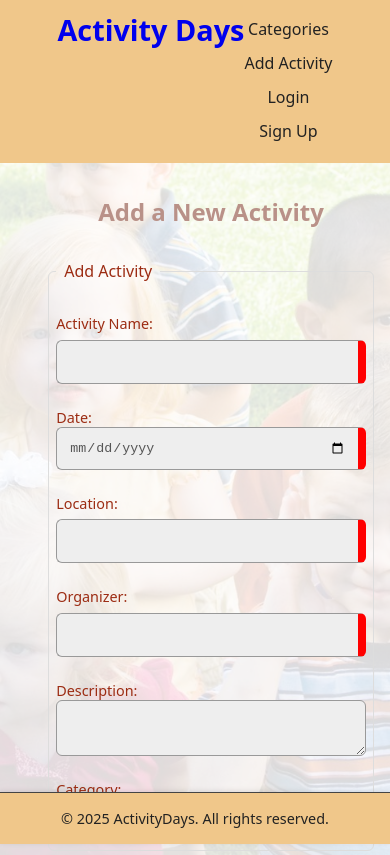
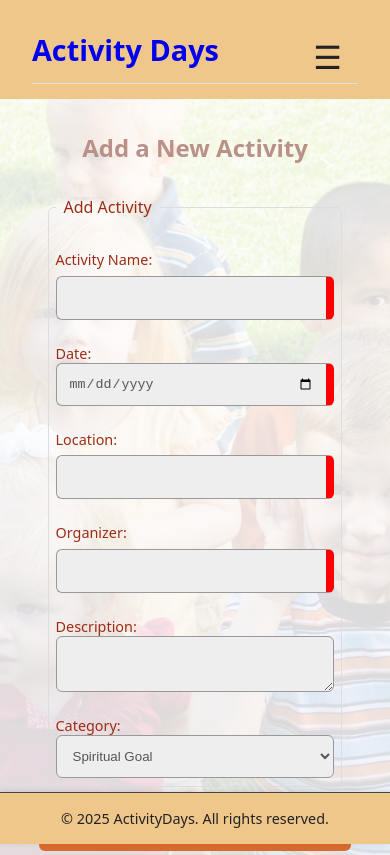
Before and after one commit to juliwhite/ActivityDays, a website: page frontend/add-activity.html in a window 390 px wide. Shown: the top 855 px of the page. Drawn offline with Linux system fonts and the light colour scheme; files whose address does not match are found by name.

Commit message:
add mobile style. fix add-activity(only admin)

```diff
--- a/frontend/css/style.css
+++ b/frontend/css/style.css
@@ -24,10 +24,6 @@ main{
 header{
 	background:#f0c78a;
 	padding:1rem 2rem;
-	display:flex;
-	justify-content:space-between;
-	align-items:center;
-    flex-wrap: wrap;
     position: relative;
     z-index: 10;
 }
@@ -40,15 +36,13 @@ header .logo {
 
 .navbar{
     display:flex;
-    justify-content: flex-end;
-    flex: 1 1 auto;
-    /*justify-content: space-between;
+    justify-content: space-between;
     align-items: center;
-    padding: 1rem 2rem;
-    gap:1rem; */
+    width: 100%;
 }
 
 .logo {
+    margin-right: auto;
     font-weight: bold;
     text-decoration: none;
 }
@@ -135,21 +129,72 @@ footer{
     align-items:center
 }
 
-@media (max-width:600px){
-    main{ margin:1rem;
+/* --- Responsive Navigation --- */
+.menu-toggle {
+  display: none;
+  background: none;
+  border: none;
+  font-size: 2rem;
+  color: #222;
+  cursor: pointer;
+  line-height: 1;
+  transition: transform 0.3s ease;
+}
+
+@media (max-width:768px){
+    /*main{ margin:1rem;
         padding:1rem
-    }
+    } */
     header{
         flex-direction: column;
+        align-items: flex-start;
+    }
+
+    .navbar {
+        width: 100%;
+        display: flex;
         align-items: center;
-        text-align: center;
-        /*padding:.6rem 1rem*/
+        justify-content: space-between;
+        position: relative;
+    }
+
+    .menu-toggle {
+        display: block;
+        order: 2;
+        z-index: 11;
     }
 
     .nav-links {
+        position: absolute;
+        top: 100%;
+        left: 0;
+        right: 0;
         flex-direction: column;
-        gap: 0.75rem;
-        margin-top: 0.5rem;
+        align-items: center;
+        justify-content: flex-start;
+        width: 100%;
+        background-color: #fcf9ee;
+        border-top: 1px solid rgba(0,0,0,0.1);
+        text-align: center;
+        overflow: hidden;
+        max-height: 0;
+        transition: max-height 0.4s ease;
+        z-index: 10;
+    }
+
+    .nav-links.show {
+        max-height: 300px;
+    }
+
+    .nav-links li {
+        padding: 0.75rem 0;
+        width: 100%;
+        text-align: center;
+    }
+
+    /* When open, rotate the icon (optional visual touch) */
+    .menu-toggle.active {
+        transform: rotate(90deg);
     }
 }
 
@@ -246,15 +291,6 @@ footer{
     display:flex;
     justify-content:center;
     align-items:center
-}
-
-@media (max-width:600px){
-    main{ margin:1rem;
-        padding:1rem
-    }
-    header{
-        padding:.6rem 1rem
-    }
 }
 
 /* Cards container */
--- a/frontend/js/add-activity.js
+++ b/frontend/js/add-activity.js
@@ -6,10 +6,10 @@ const API_BASE = import.meta.env.VITE_API_URL || 'http://localhost:5000';
 // Prevent access if not logged in
 const token = localStorage.getItem('token');
 if (!token) {
-  messageEl.textContent = '⚠️ You must be logged in to add an activity.';
+  messageEl.textContent = '⚠️ Only Admin can add an activity.';
   messageEl.style.color = 'red';
   form.style.display = 'none'; // hide form
-  window.location.href = '/login.html'; // redirect to login form
+  //window.location.href = '/login.html'; // redirect to login form
 } else {
 
 form.addEventListener('submit', async (e) => {
--- a/frontend/js/main.js
+++ b/frontend/js/main.js
@@ -6,7 +6,9 @@ async function loadPartials() {
   if (headerEl) {
     const header = await fetch('/partials/header.html').then(res => res.text());
     headerEl.innerHTML = header;
-    setupAuthLinks();
+
+    setupAuthLinks();  // handle login/logout visibility
+    setupMobileMenu(); // enable mobile menu toggle
   }
 
   if (footerEl) {
@@ -40,6 +42,36 @@ function setupAuthLinks() {
   }
 }
 
+// Enable mobile menu toggle
+function setupMobileMenu() {
+  const menuToggle = document.getElementById('menuToggle');
+  const navLinks = document.getElementById('navLinks');
+
+  if (menuToggle && navLinks) {
+    menuToggle.addEventListener('click', () => {
+      navLinks.classList.toggle('show');
+      menuToggle.classList.toggle('active'); // optional: animate icon
+
+      // Switch between hamburger ☰ and X ✖
+      if (navLinks.classList.contains('show')) {
+        menuToggle.innerHTML = '&times;'; // X symbol
+      } else {
+        menuToggle.innerHTML = '&#9776;'; // ☰ symbol
+      }
+
+    });
+
+    // Optional: close menu when a link is clicked
+    navLinks.querySelectorAll('a').forEach(link => {
+      link.addEventListener('click', () => {
+        navLinks.classList.remove('show');
+        menuToggle.classList.remove('active');
+        menuToggle.innerHTML = '&#9776;';
+      });
+    });
+  }
+}
+
 // Prevent clicking cards unless logged in
 function setupCardProtection() {
   //const token = localStorage.getItem('token');
--- a/frontend/public/partials/header.html
+++ b/frontend/public/partials/header.html
@@ -1,7 +1,11 @@
 <header>
   <nav class="navbar">
     <a href="/index.html" class="logo">Activity Days</a>
-    <ul class="nav-links">
+
+    <!-- Mobile Menu Toggle -->
+    <button class="menu-toggle" id="menuToggle">&#9776;</button>
+
+    <ul class="nav-links" id="navLinks">
       <li><a href="/category.html">Categories</a></li>
       <li><a href="/add-activity.html">Add Activity</a></li>
       <li><a href="/login.html" id="loginLink">Login</a></li>
```
